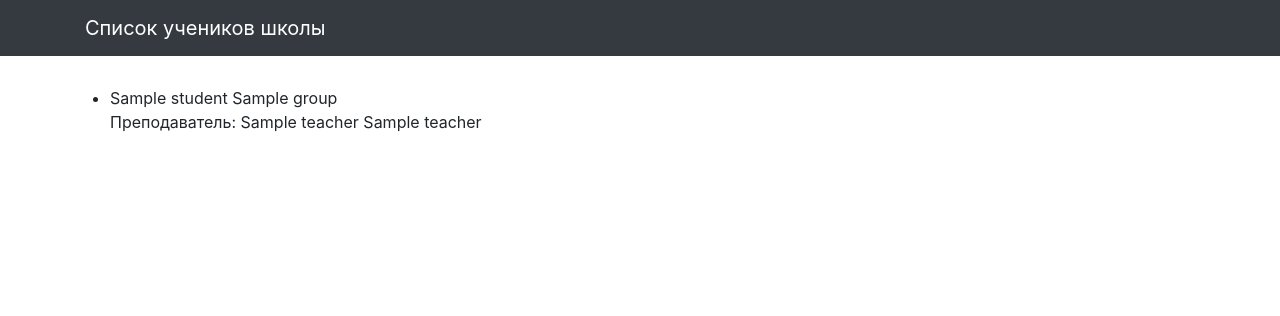
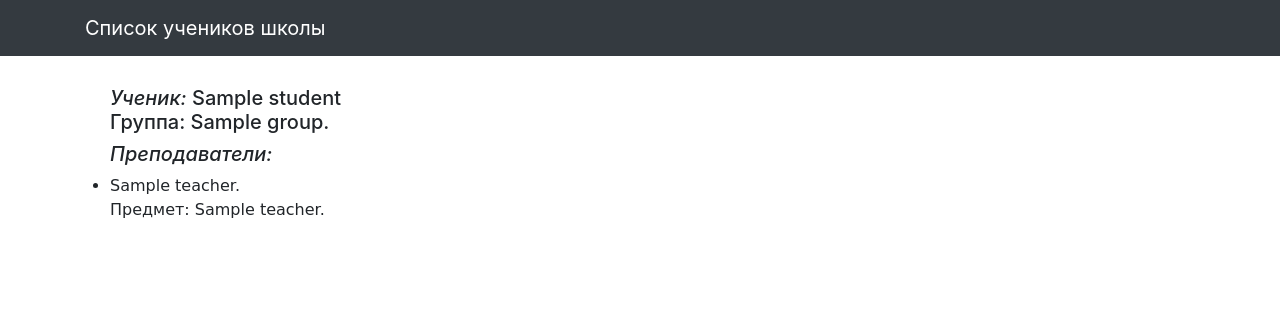
Before and after one commit to DmitriiButk/dj_hw, a Django app: template 2.2-databases-2/orm_migrations/templates/school/students_list.html in a window 1280 px wide. Shown: the top 316 px of the page. Run offline with Django 3.2, Linux system fonts and the light colour scheme; the template is opened without the code that fills it: most values are stand-ins (such as "Sample title", 1, 10 or a date in 2020); some libraries are stand-ins or nearby versions.

Commit message:
template editing

```diff
--- a/2.2-databases-2/orm_migrations/templates/school/students_list.html
+++ b/2.2-databases-2/orm_migrations/templates/school/students_list.html
@@ -4,10 +4,16 @@
 {% block title %}Список учеников{% endblock %}
 {% block content %}
 <div class="row">
-  <ul>
-  {% for student in object_list %}
-    <li>{{ student.name }} {{ student.group }} <br> Преподаватель: {{ student.teacher.name }} {{ student.teacher.subject }}</li>
-  {% endfor %}
-  </ul>
+    <ul>
+        {% for student in object_list %}
+        <h5><em>Ученик:</em> {{ student.name }} <br>Группа: {{ student.group }}.</h5>
+        <h5 style="font-style: italic">Преподаватели: </h5>
+        {% for teacher in student.teachers.all %}
+        <li style="font-family: Comic Sans MS">{{ teacher.name }}. <br> Предмет: {{ teacher.subject }}.</li>
+        {% endfor %}
+        <br>
+        {% endfor %}
+    </ul>
 </div>
+
 {% endblock %}
```
